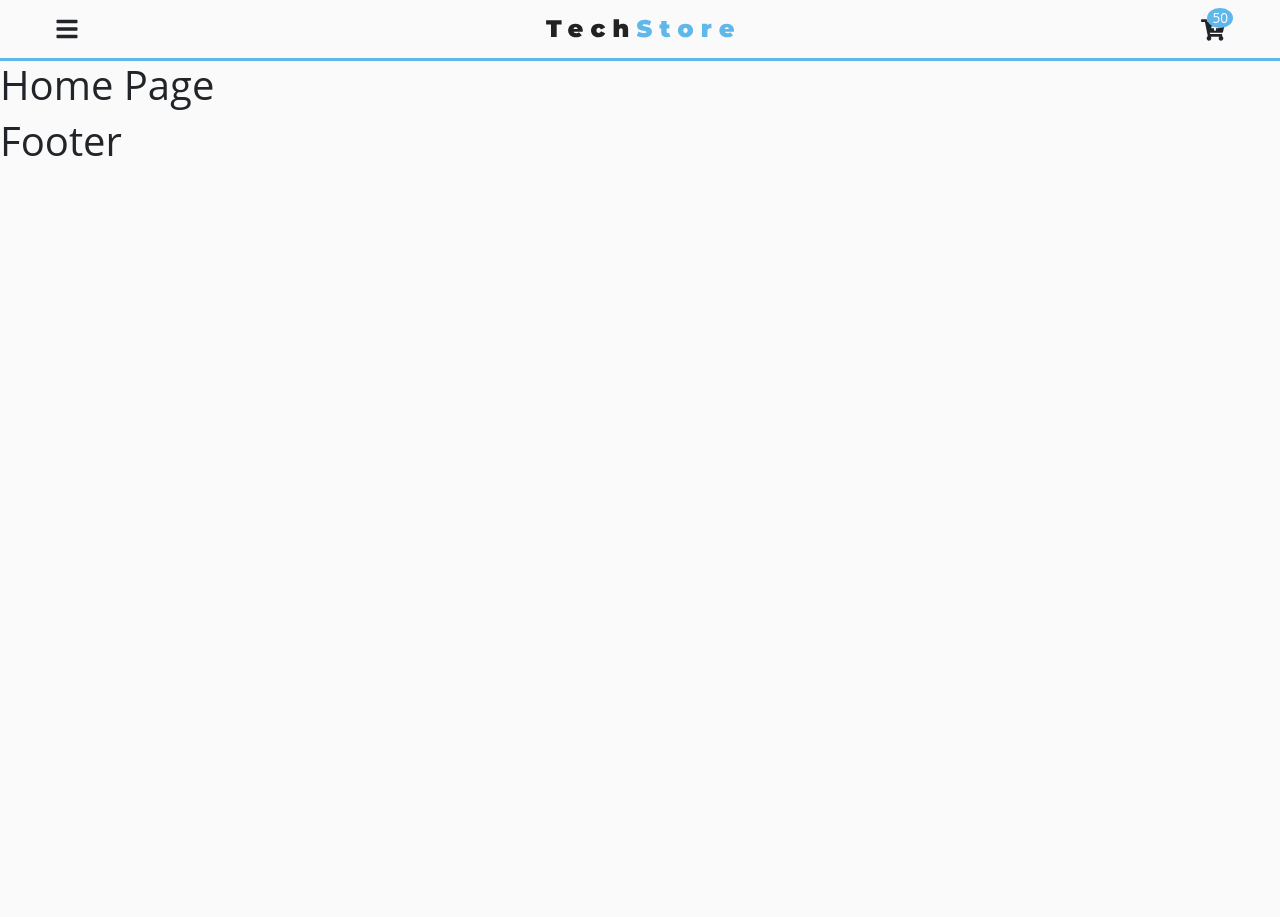
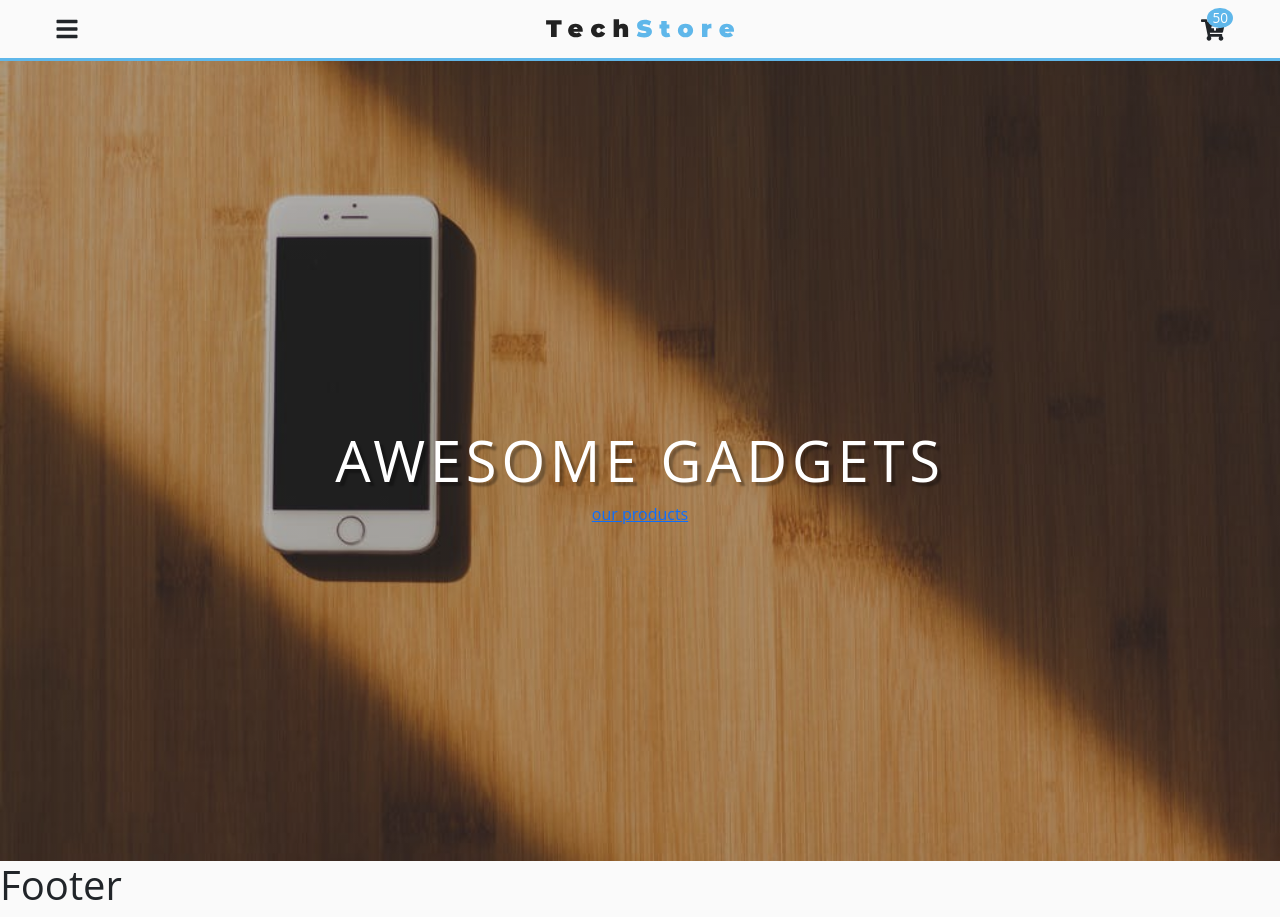
Before and after one commit to Lekkyjay/tech-store-react, a React (Create React App) app: page / in a window 1280 px wide. Before the commit the page ends 800 px from the top, so only its background shows below. Built offline with nearby package versions, Linux system fonts and the light colour scheme.

Commit message:
Hero component created. Rendered in the Home page.

```diff
--- /dev/null
+++ b/src/components/Hero.js
@@ -0,0 +1,39 @@
+import React from 'react'
+import styled from 'styled-components';
+import mainBcg from '../images/mainBcg.jpeg'
+
+const Hero = ({ img, title, max, children }) => {
+
+  return (
+    <HeroWrapper max={max} img={img}>
+      <div className="banner">
+        <h1 className="title">{title}</h1>
+        {children}
+      </div>
+    </HeroWrapper>
+  )
+}
+
+export default Hero
+
+const HeroWrapper = styled.div`
+  text-align: center;
+  display: flex;
+  align-items: center;
+  justify-content: center;
+  min-height: ${props => (props.max ? "100vh" : "60vh")};
+  color: var(--mainWhite);
+  background: linear-gradient(var(--primaryRGBA), var(--primaryRGBA)),
+    url(${props => props.img}) center/cover no-repeat;
+  .title {
+    padding-top: 2rem;
+    font-size: 3.5rem;
+    text-shadow: 4px 4px 2px rgba(0, 0, 0, 0.3);
+    text-transform: uppercase;
+    letter-spacing: var(--mainSpacing);
+  }
+`;
+
+Hero.defaultProps = {
+  img: mainBcg
+}
--- a/src/pages/Home.js
+++ b/src/pages/Home.js
@@ -1,15 +1,14 @@
-import React, { useContext } from 'react'
-import { ProductContext } from '../context/context'
+import React from 'react'
+import { Link } from 'react-router-dom'
+import Hero from '../components/Hero'
 
 const Home = () => {
-  const str = useContext(ProductContext)
-
-  console.log(str)
-
   return (
-    <div>
-      <h1>Home Page</h1>
-    </div>
+    <Hero title="awesome gadgets" max="true">
+      <Link to="/products" className="main-link" style={{ margin: "2rem" }}>
+        our products
+      </Link>
+    </Hero>
   )
 }
 
```
